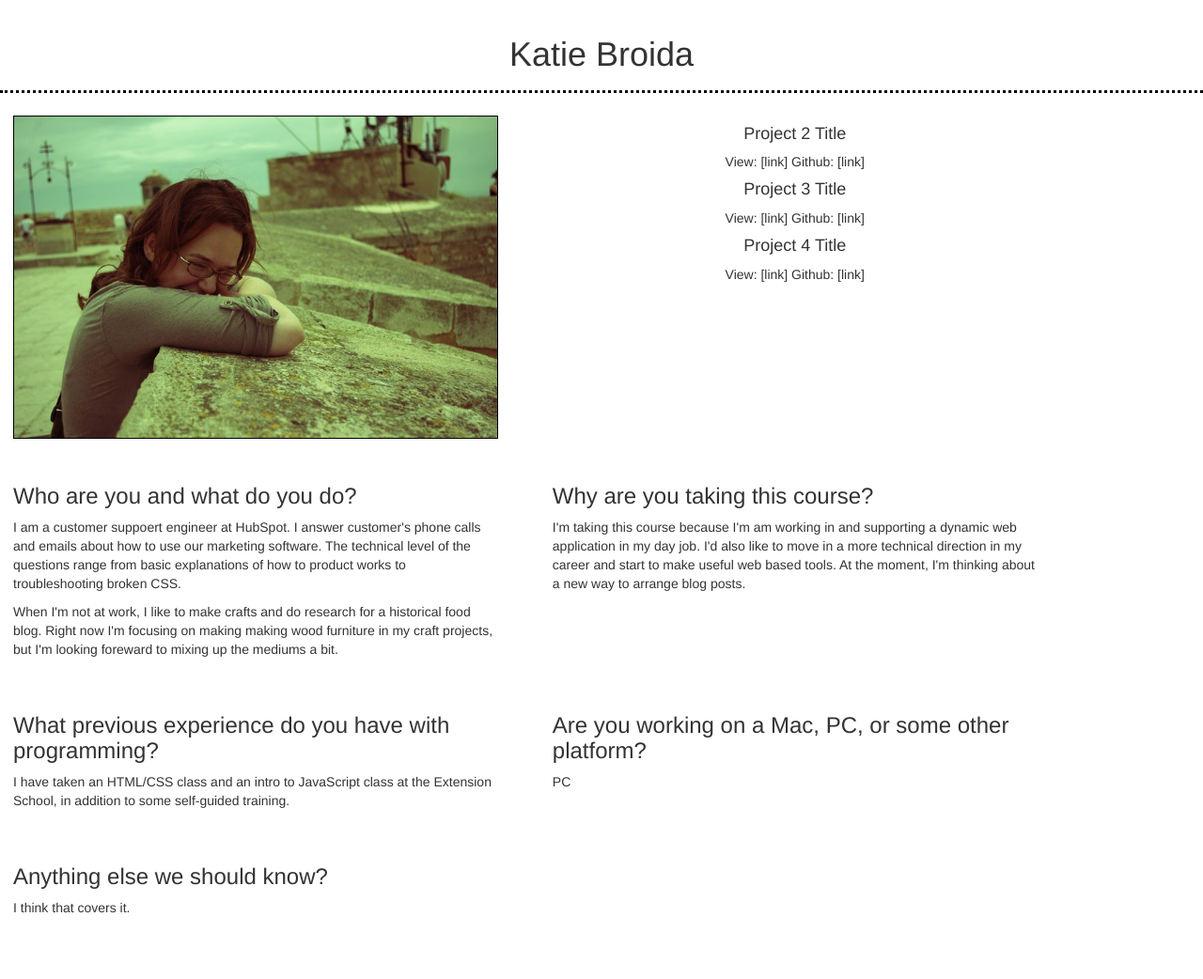
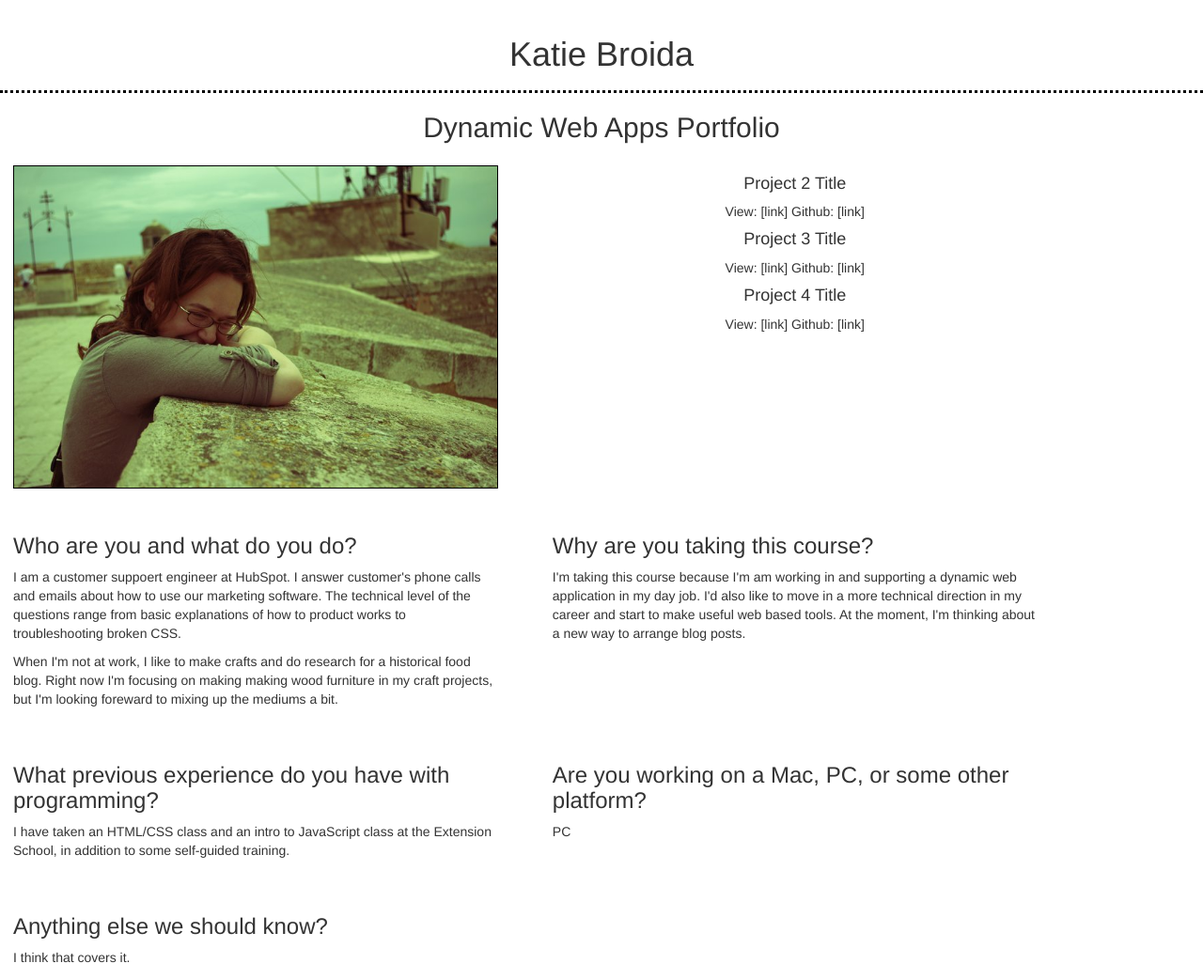
Before and after one commit to ktbee/p1, a plain HTML site: page index.html in a window 1280 px wide. Shown: the whole page at 94% size. Before the commit the page ends 1000 px from the top, so only its background shows below. Drawn offline with nearby package versions, Linux system fonts and the light colour scheme.

Commit message:
Updated header

```diff
--- a/index.html
+++ b/index.html
@@ -11,6 +11,7 @@
 	<header>
 	<div>
 		<h1 class="text-center">Katie Broida</h1>
+		<h2 class="text-center">Dynamic Web Apps Portfolio</h2>
 	</div>
 	</header>
 	<article>
```
